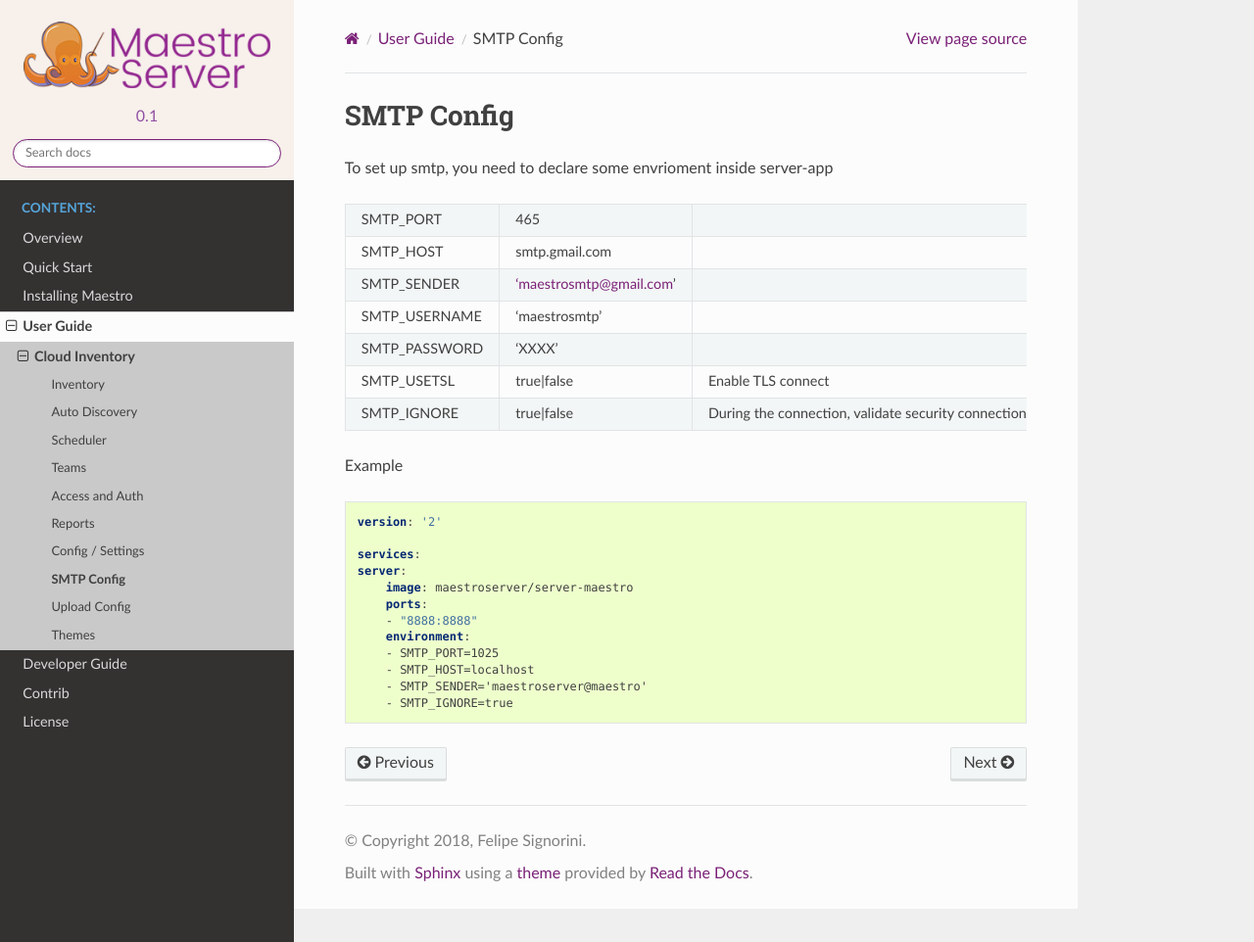
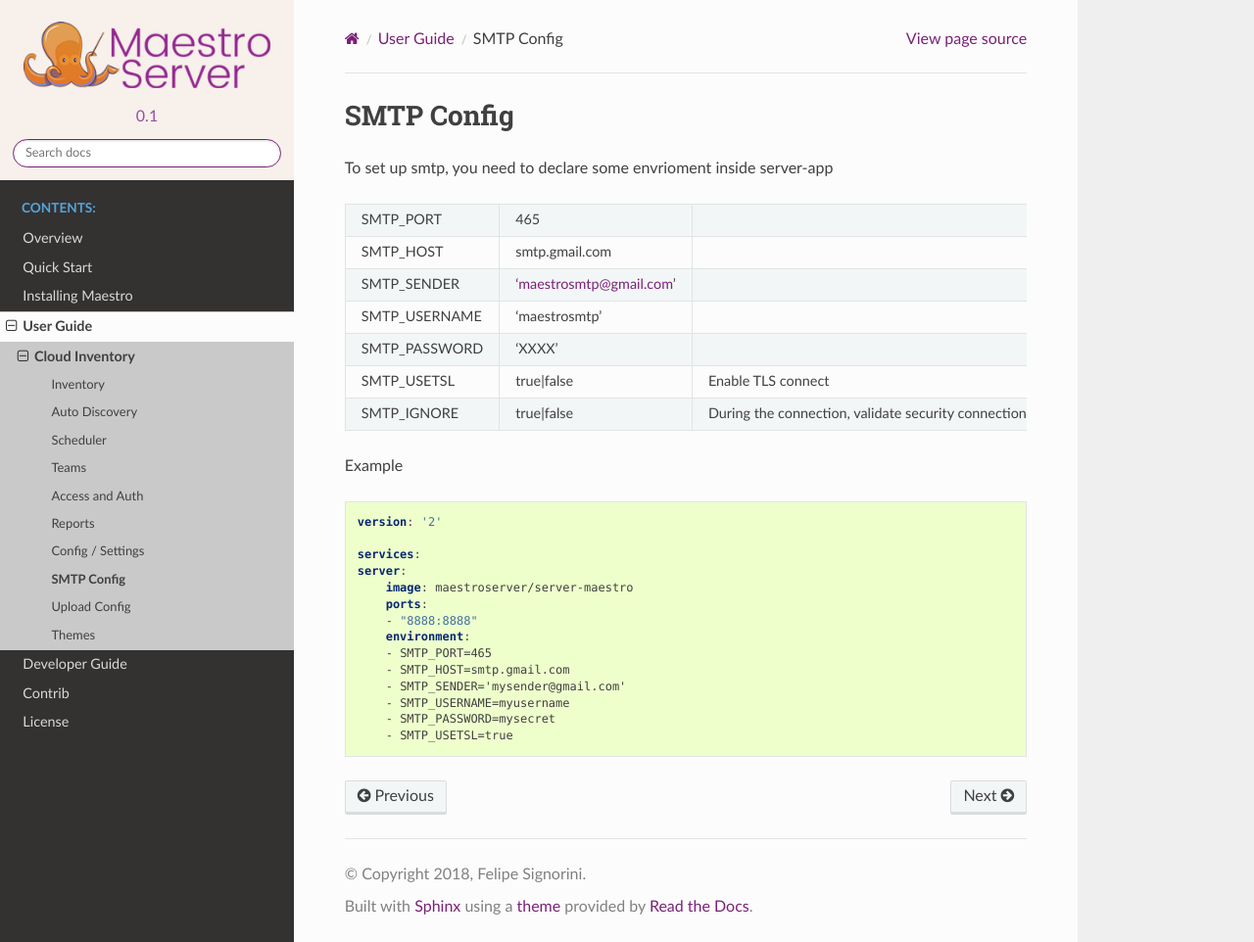
Before and after one commit to maestro-server/webdocs, a Sphinx documentation site: the page built from docs/userguide/cloud_inventory/smtp.rst, in a window 1280 px wide and 962 px high. Shown: the whole window at 98% size. Built offline with Sphinx 7.4.7 and the Read the Docs theme 2.0.0, drawn with Linux system fonts in a browser that asks for light colours; formulas are drawn with MathJax 3.

Commit message:
smtp config

```diff
--- a/docs/userguide/cloud_inventory/smtp.rst
+++ b/docs/userguide/cloud_inventory/smtp.rst
@@ -31,7 +31,9 @@ Example
         ports:
         - "8888:8888"
         environment:
-        - SMTP_PORT=1025
-        - SMTP_HOST=localhost
-        - SMTP_SENDER='maestroserver@maestro'
-        - SMTP_IGNORE=true
+        - SMTP_PORT=465
+        - SMTP_HOST=smtp.gmail.com
+        - SMTP_SENDER='mysender@gmail.com'
+        - SMTP_USERNAME=myusername
+        - SMTP_PASSWORD=mysecret
+        - SMTP_USETSL=true
```
Also changed, not shown: docs/installing/index.rst (+5 -3 lines).
